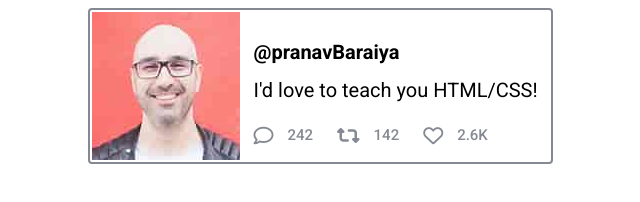
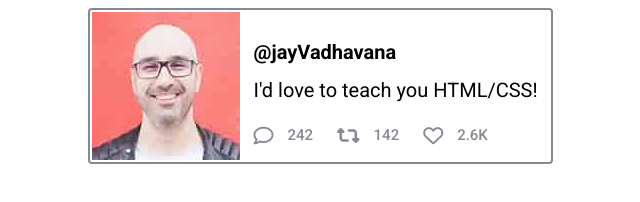
Before and after one commit to Jay-Vadhavana-ZeusLearning/training, a plain HTML site: page Task 04 Jan/card/index.html in a window 1280 px wide. Shown: the full height of the page, 320-960 px from the left. Drawn offline with Linux system fonts and the light colour scheme.

Commit message:
Change username to "jayVadhavana"

```diff
--- a/Task 04 Jan/card/index.html
+++ b/Task 04 Jan/card/index.html
@@ -18,7 +18,7 @@
         alt="mosh hamedani"
       />
       <div class="details_container">
-        <p class="username">@pranavBaraiya</p>
+        <p class="username">@jayVadhavana</p>
         <p class="desc_text">I'd love to teach you HTML/CSS!</p>
         <div class="icon_stack">
           <div class="icon_item">
```
